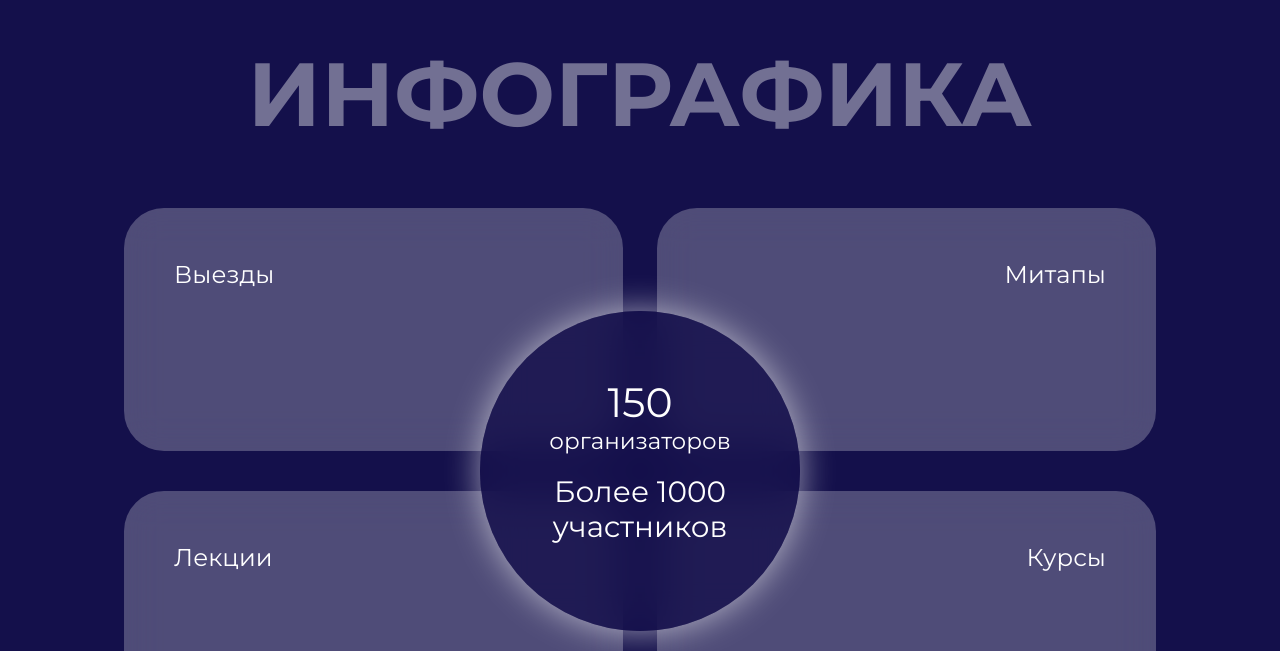
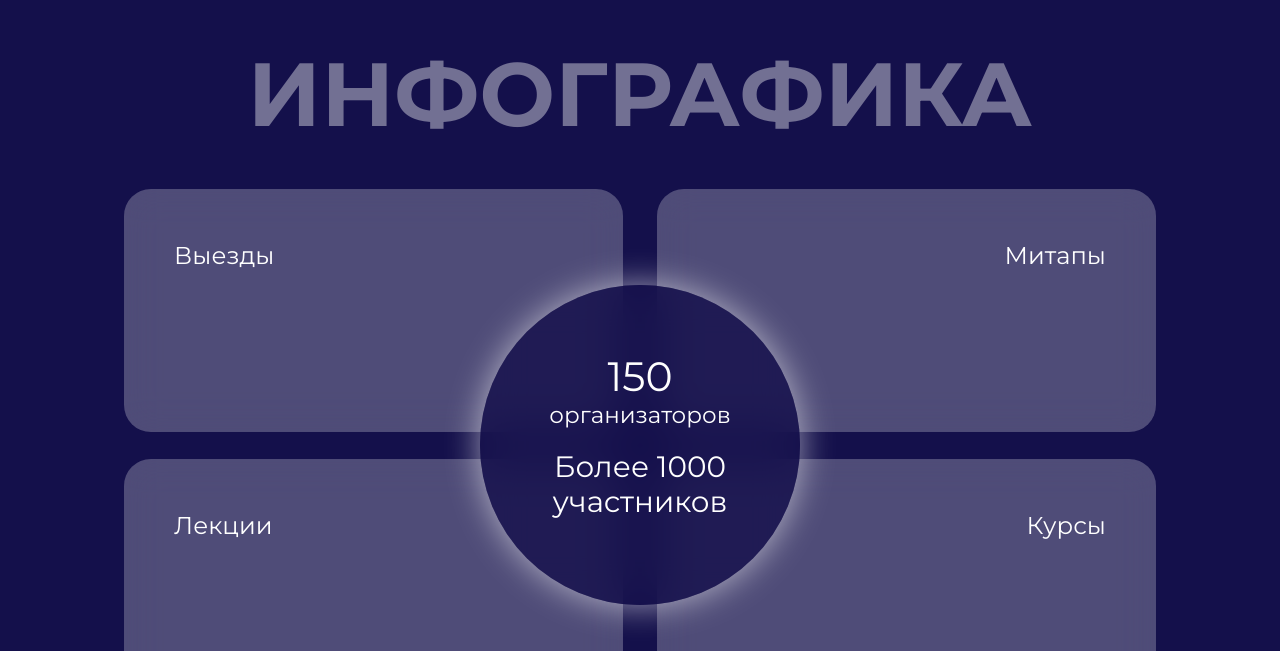
Before and after one commit to bmstu-itstech/Site, an Angular app in the folder Frontend/its-bmstu/: page /events in a window 1280 px wide. Shown: the part 1869-2520 px from the top of the page. Built offline with nearby package versions, Linux system fonts and the light colour scheme.

Commit message:
fix infographics's size

```diff
--- a/Frontend/its-bmstu/src/app/pages/infographics/infographics.component.scss
+++ b/Frontend/its-bmstu/src/app/pages/infographics/infographics.component.scss
@@ -6,7 +6,7 @@ div {
 }
 
 .infographics {
-    padding-bottom: 150px;
+    padding-bottom: 8vw;
 }
 
 .title {
@@ -19,7 +19,7 @@ div {
     text-transform: uppercase;
     color: #FFFFFF;
     opacity: 0.4;
-    margin-bottom: 60px;
+    margin-bottom: 3.2vw;
 }
 
 .blocks {
@@ -35,7 +35,7 @@ div {
     position: relative;
     width: 100%;
     clear: both;
-    margin-bottom: 40px;
+    margin-bottom: 2.1vw;
 }
 
 .rec {
@@ -43,7 +43,7 @@ div {
     height: 19vw;
     background: rgba(255, 255, 255, 0.25);
     backdrop-filter: blur(18px);
-    border-radius: 40px;
+    border-radius: 2.1vw;
     margin-left: 1.3vw;
     margin-right: 1.3vw;
     transition: 0.2s ease-in-out;
```
